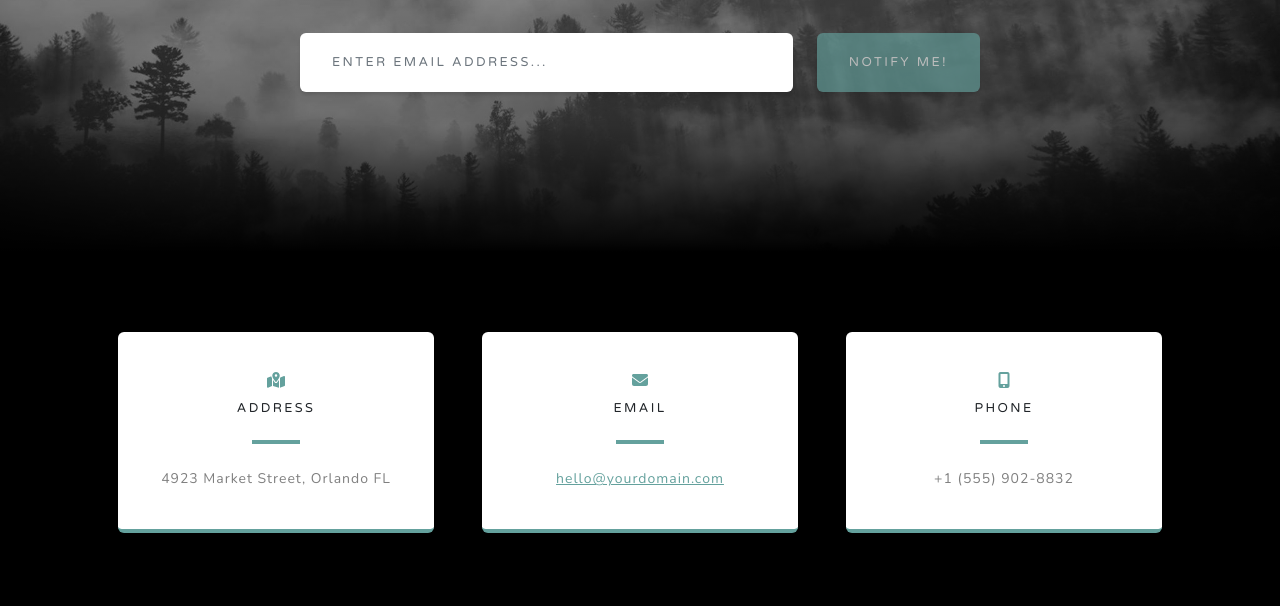
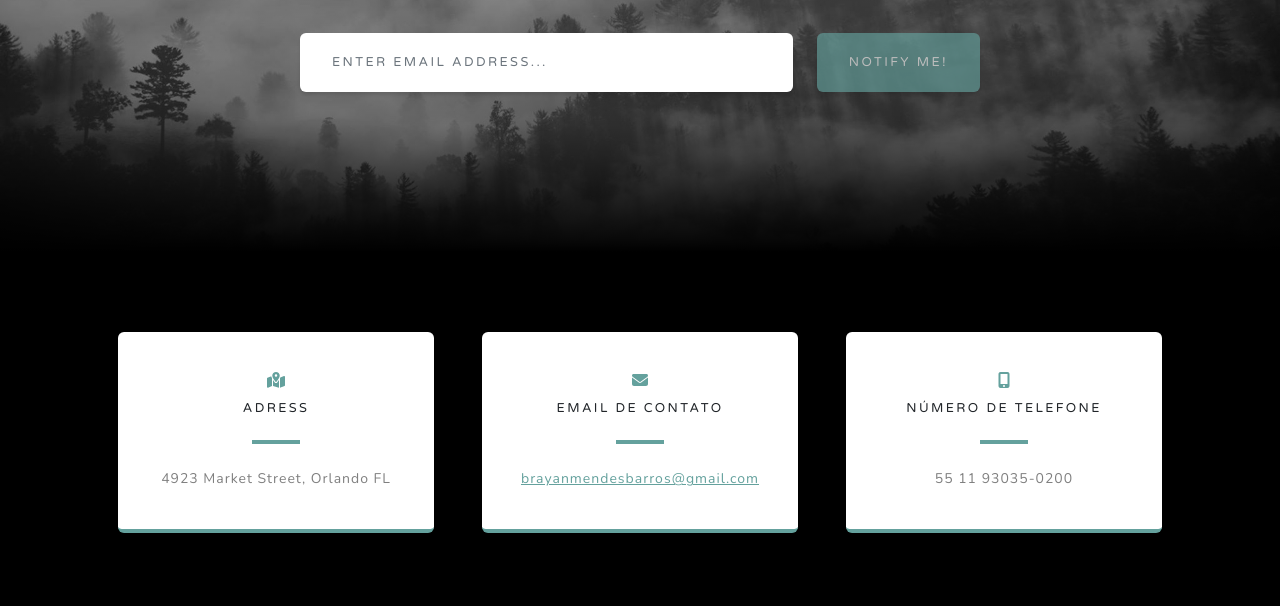
Before and after one commit to Gufonteszm/site-de-portugu-s, a plain HTML site: page index.html in a window 1280 px wide. Shown: the part 4186-4792 px from the top of the page. Drawn offline with nearby package versions, Linux system fonts and the light colour scheme.

Commit message:
Add files via upload

```diff
--- a/index.html
+++ b/index.html
@@ -5,7 +5,7 @@
         <meta name="viewport" content="width=device-width, initial-scale=1, shrink-to-fit=no" />
         <meta name="description" content="" />
         <meta name="author" content="" />
-        <title>Bullying: Como Afeta?</title>
+        <title>Vozes do Silêncio</title>
         <link rel="icon" type="image/x-icon" href="assets/favicon.ico" />
         <!-- Font Awesome icons (free version)-->
         <script src="https://use.fontawesome.com/releases/v6.3.0/js/all.js" crossorigin="anonymous"></script>
@@ -219,7 +219,7 @@
                         <div class="card py-4 h-100">
                             <div class="card-body text-center">
                                 <i class="fas fa-map-marked-alt text-primary mb-2"></i>
-                                <h4 class="text-uppercase m-0">Address</h4>
+                                <h4 class="text-uppercase m-0">adress</h4>
                                 <hr class="my-4 mx-auto" />
                                 <div class="small text-black-50">4923 Market Street, Orlando FL</div>
                             </div>
@@ -229,9 +229,9 @@
                         <div class="card py-4 h-100">
                             <div class="card-body text-center">
                                 <i class="fas fa-envelope text-primary mb-2"></i>
-                                <h4 class="text-uppercase m-0">Email</h4>
+                                <h4 class="text-uppercase m-0">Email de contato</h4>
                                 <hr class="my-4 mx-auto" />
-                                <div class="small text-black-50"><a href="#!">hello@yourdomain.com</a></div>
+                                <div class="small text-black-50"><a href="#!">brayanmendesbarros@gmail.com</a></div>
                             </div>
                         </div>
                     </div>
@@ -239,9 +239,9 @@
                         <div class="card py-4 h-100">
                             <div class="card-body text-center">
                                 <i class="fas fa-mobile-alt text-primary mb-2"></i>
-                                <h4 class="text-uppercase m-0">Phone</h4>
+                                <h4 class="text-uppercase m-0">Número de telefone</h4>
                                 <hr class="my-4 mx-auto" />
-                                <div class="small text-black-50">+1 (555) 902-8832</div>
+                                <div class="small text-black-50">55 11 93035-0200</div>
                             </div>
                         </div>
                     </div>
```
